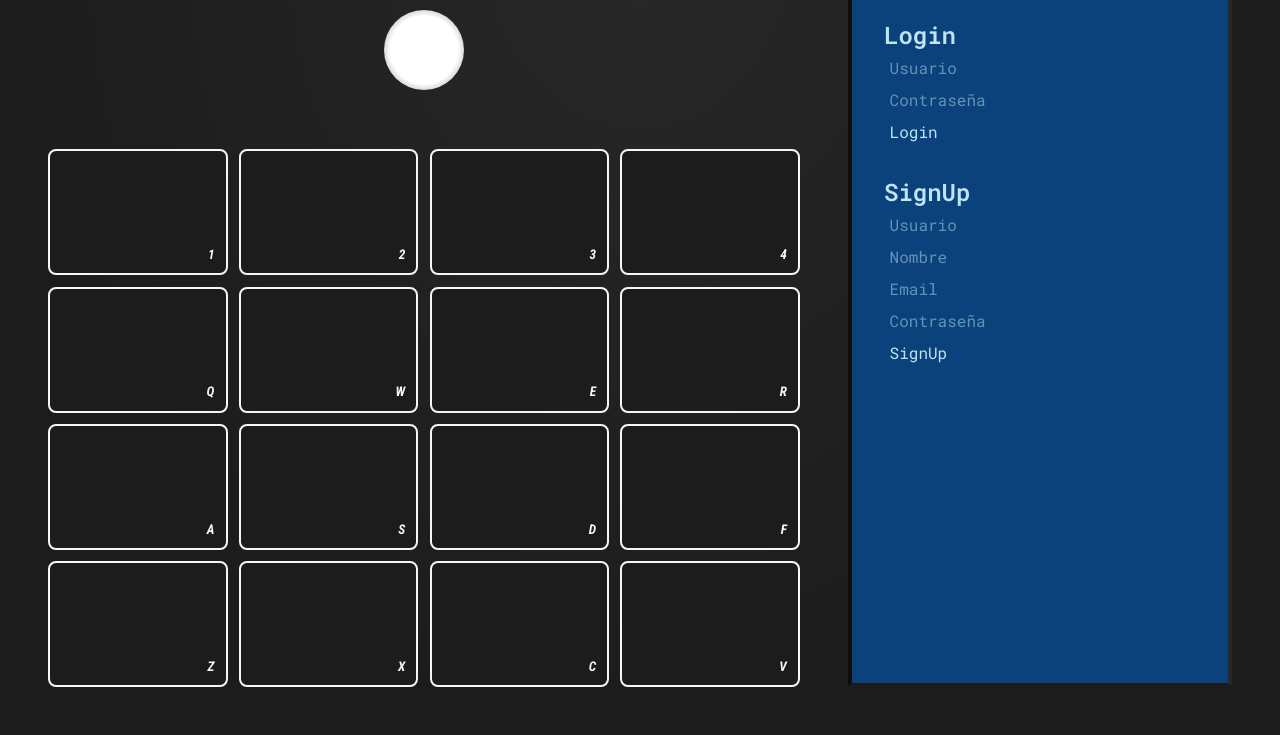
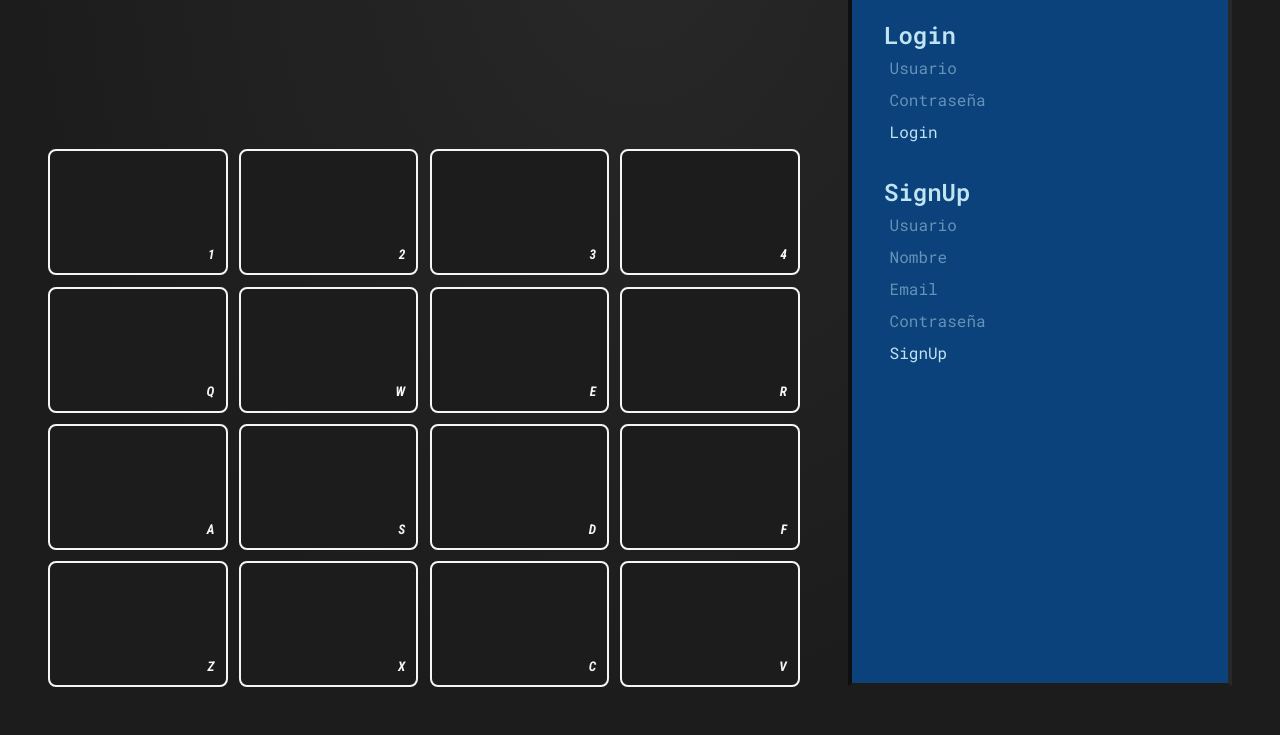
Before and after one commit to PabloSanCru/MixPadsController, a React app: page / in a window 1280 px wide. Shown: the part 65-800 px from the top of the page. Built offline with nearby package versions, Linux system fonts and the light colour scheme.

Commit message:
Ajuste CSS botonRec sin sesión

```diff
--- a/src/body/mixPads/mixPads.js
+++ b/src/body/mixPads/mixPads.js
@@ -36,7 +36,7 @@ function Controles() { // Función para el boton de grabación de canciones de l
 
     return ( // Impresion del articulo "controles" con el botón de grabación, que solo se muestra al estar logueado
         <article id="controles" className={rec === true ? "recording" : "no-recording"}>
-            {userSession ? <button name="recBoton" id="recBoton" onClick={grabar}>REC</button> : <div id="recBoton"></div> }
+            {userSession ? <button name="recBoton" id="recBoton" onClick={grabar}>REC</button> : <div id="noBoton"></div> }
         </article>
     )
 
--- a/src/index.css
+++ b/src/index.css
@@ -62,6 +62,10 @@
 	display: flex;
 	justify-content: space-evenly;
 	align-items: center;
+}
+#noBoton{
+	width: 5rem;
+	height: 5rem;
 }
 #recBoton{
 	width: 5rem;
```
